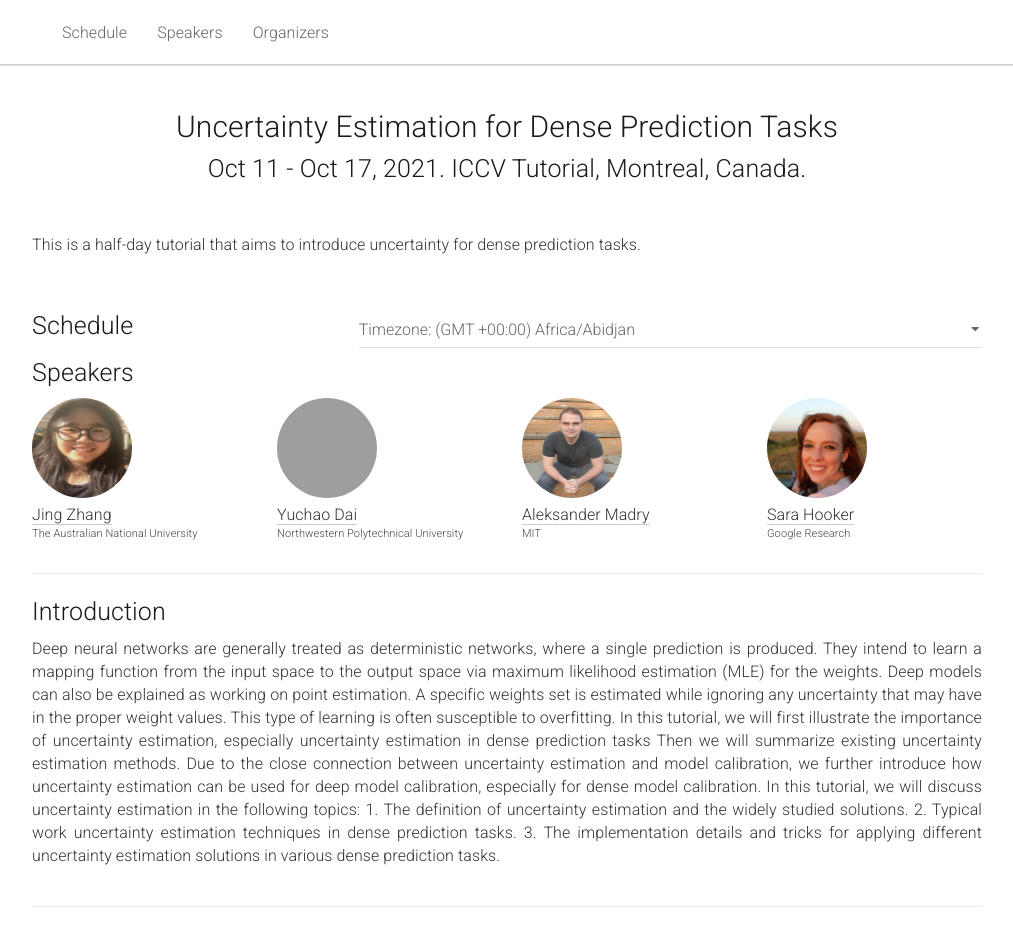
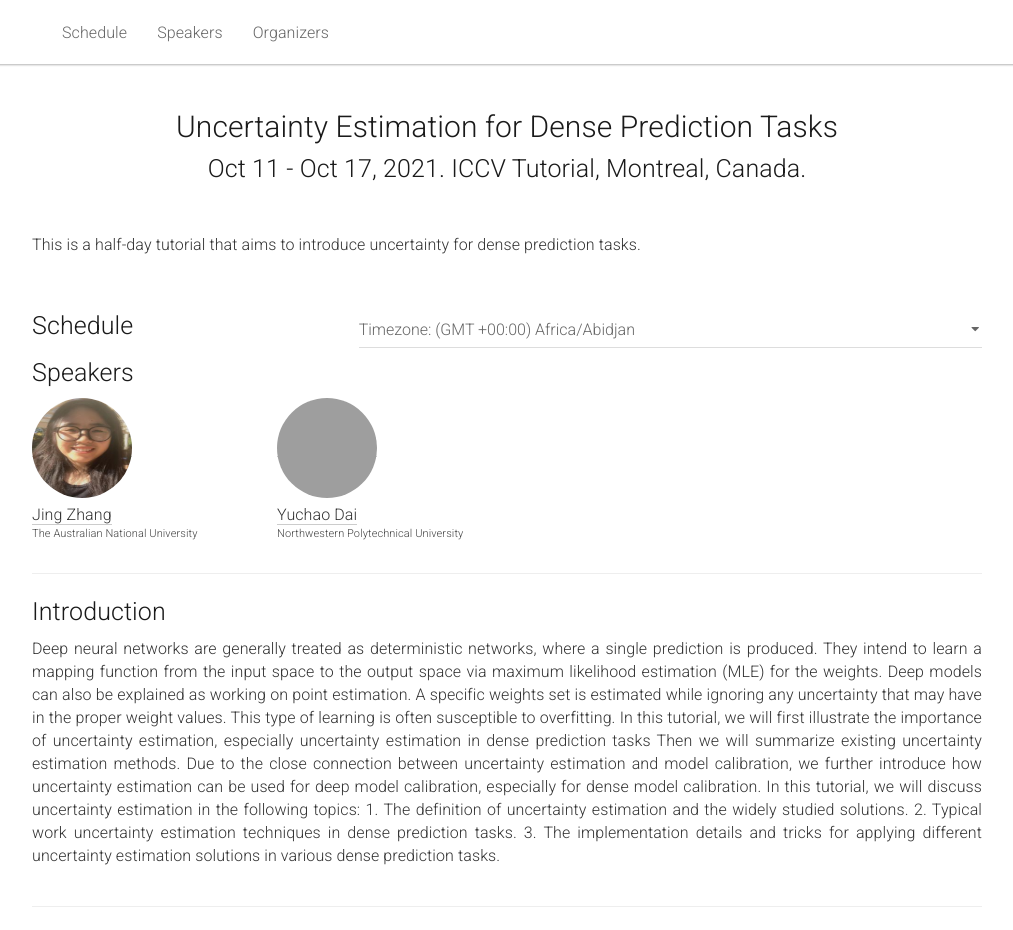
Before and after one commit to JingZhang617/uncertaintyestimation_iccv21.github.io, a Jekyll site: the page built from _pages/home.md, in a window 1280 px wide and 930 px high, cut to the strip 0-930 px from the top of the window. Shown: the whole strip, without its empty margins (133-1146 px from the left). Built offline with Jekyll 4.4.1, drawn with Linux system fonts in a browser that asks for light colours; grey boxes are pictures that could not be loaded.

Commit message:
Update home.md

```diff
--- a/_pages/home.md
+++ b/_pages/home.md
@@ -81,24 +81,6 @@ acknowledgements: ""
       <h6>Northwestern Polytechnical University</h6>
     </div>
   </div>
-  <div class="col-xs-6 col-lg-3">
-    <a href="https://people.csail.mit.edu/madry/">
-      <img class="people-pic" src="{{ "/static/img/people/madry.jpg" | prepend:site.baseurl }}">
-    </a>
-    <div class="people-name">
-      <a href="https://people.csail.mit.edu/madry/">Aleksander Madry</a>
-      <h6>MIT</h6>
-    </div>
-  </div>
-  <div class="col-xs-6 col-lg-3">
-    <a href="https://www.sarahooker.me/">
-      <img class="people-pic" src="{{ "/static/img/people/sara.png" | prepend:site.baseurl }}">
-    </a>
-    <div class="people-name">
-      <a href="https://www.sarahooker.me/">Sara Hooker</a>
-      <h6>Google Research</h6>
-    </div>
-  </div>
 </div>
 
 <hr />
```
